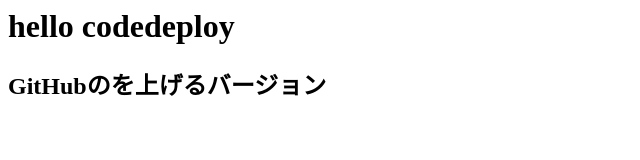
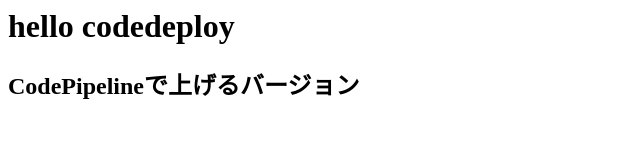
Before and after one commit to KazukiAshizawa/codedeploy-test, a plain HTML site: page index.html in a window 1280 px wide. Shown: the whole page, without its empty margins (0-640 px from the left). Drawn offline with Linux system fonts and the light colour scheme.

Commit message:
Update subtitle for CodePipeline deployment

```diff
--- a/index.html
+++ b/index.html
@@ -1,2 +1,2 @@
 <h1>hello codedeploy</h1>
-<h2>GitHubのを上げるバージョン</h2>
+<h2>CodePipelineで上げるバージョン</h2>
```
